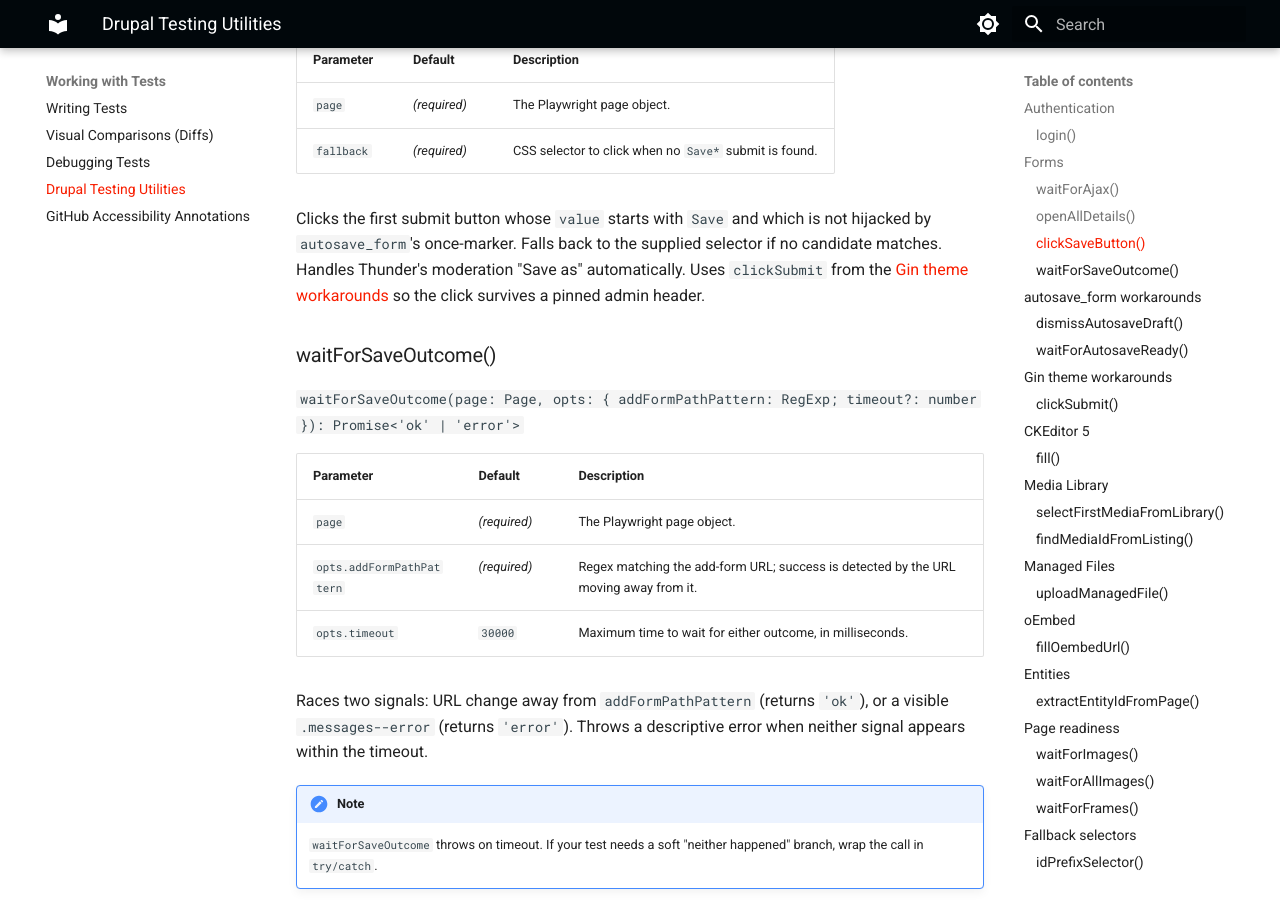
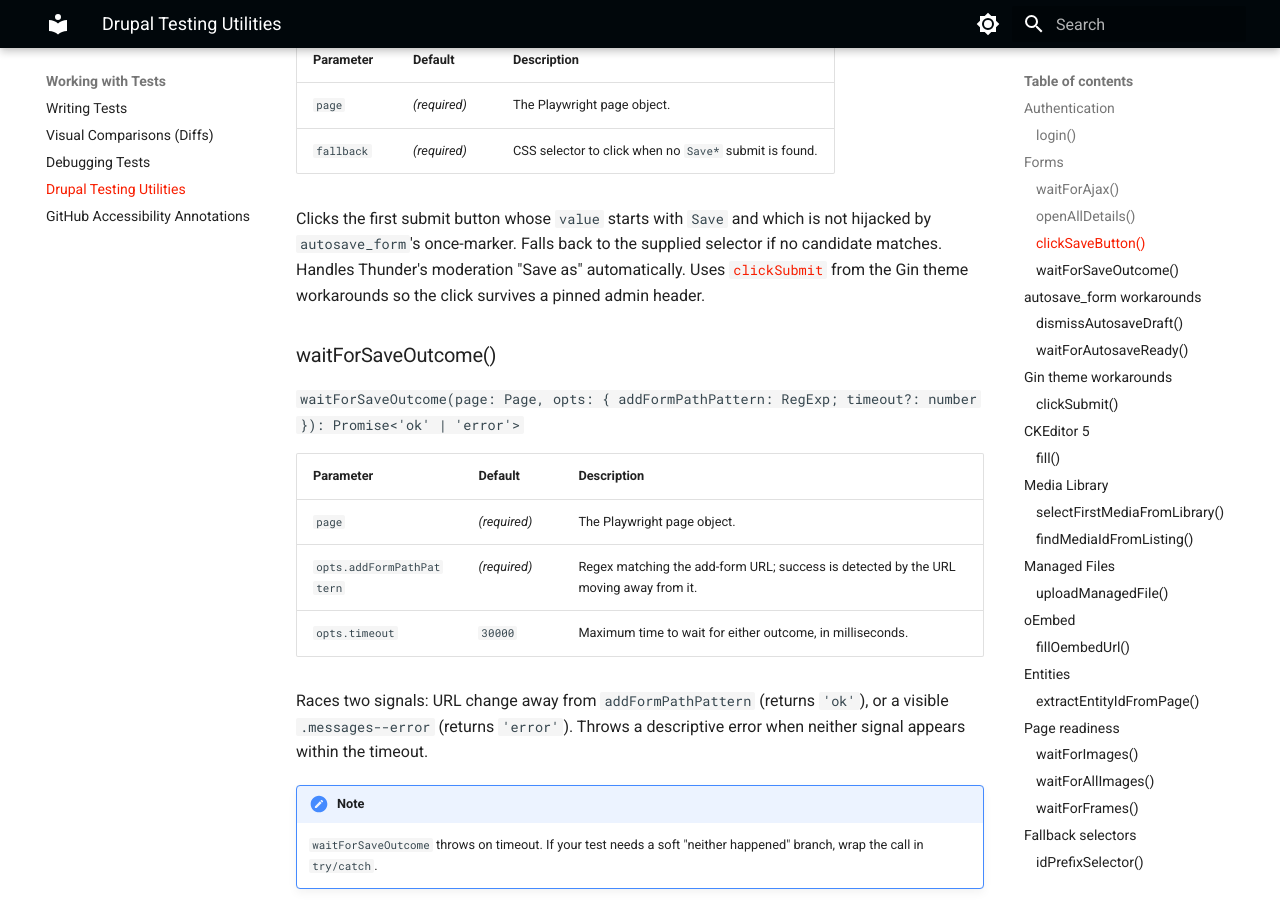
Before and after one commit to Lullabot/playwright-drupal, an MkDocs documentation site: the page built from docs/guides/drupal-testing-utilities.md, in a window 1280 px wide and 900 px high, scrolled down 2157 px. Built offline with MkDocs 1.6.1 and Material for MkDocs 9.7.7, drawn with Linux system fonts in a browser that asks for light colours; the version menu is left out; part of the change alters nothing that is shown.

````diff
--- a/docs/guides/drupal-testing-utilities.md
+++ b/docs/guides/drupal-testing-utilities.md
@@ -94,7 +94,7 @@ Expands every `<details>` element on the page (vertical tabs, field groups, coll
 | `page` | *(required)* | The Playwright page object. |
 | `fallback` | *(required)* | CSS selector to click when no `Save*` submit is found. |
 
-Clicks the first submit button whose `value` starts with `Save` and which is not hijacked by `autosave_form`'s once-marker. Falls back to the supplied selector if no candidate matches. Handles Thunder's moderation "Save as" automatically. Uses `clickSubmit` from the [Gin theme workarounds](#gin-theme-workarounds) so the click survives a pinned admin header.
+Clicks the first submit button whose `value` starts with `Save` and which is not hijacked by `autosave_form`'s once-marker. Falls back to the supplied selector if no candidate matches. Handles Thunder's moderation "Save as" automatically. Uses [`clickSubmit`](#clicksubmit) from the Gin theme workarounds so the click survives a pinned admin header.
 
 ### waitForSaveOutcome()
 
@@ -155,7 +155,7 @@ test('deletes a node', async ({ page }) => {
 
 `clickSubmit(locator: Locator): Promise<void>`
 
-Scrolls `locator` into view and clicks it with `force: true`. Two steps are needed because Playwright's default actionability check passes once the button is in the viewport, but Gin's sticky header can still cover it; `force: true` bypasses the overlap check, and the scroll ensures the button actually lands at a free position. Use for delete buttons, moderation actions, and any other submit-style click you don't want the pinned header to intercept. `clickSaveButton` already delegates here internally.
+Scrolls `locator` into view and clicks it with `force: true`. Two steps are needed because Playwright's default actionability check passes once the button is in the viewport, but Gin's sticky header can still cover it; `force: true` bypasses the overlap check, and the scroll ensures the button actually lands at a free position. Use for delete buttons, moderation actions, and any other submit-style click you don't want the pinned header to intercept. [`clickSaveButton`](#clicksavebutton) already delegates here internally.
 
 ## CKEditor 5
 
@@ -190,7 +190,7 @@ Waits for the editor to become visible, clicks to place the caret, clears existi
 
 ## Media Library
 
-Drive Drupal's `media_library` widget end-to-end: open the modal, optionally upload a fixture when the library is empty, select the first available item, and click "Insert selected". `findMediaIdFromListing` covers the post-save fallback for distributions where the redirect doesn't land on `/media/N`.
+Drive Drupal's `media_library` widget end-to-end: open the modal, optionally upload a fixture when the library is empty, select the first available item, and click "Insert selected". [`findMediaIdFromListing`](#findmediaidfromlisting) covers the post-save fallback for distributions where the redirect doesn't land on `/media/N`.
 
 ```typescript
 import path from 'node:path';
@@ -258,7 +258,7 @@ test('uploads an image into a managed_file field', async ({ page }) => {
 Throws when the file ID still isn't present after the retry.
 
 !!! note
-    Works especially well with `autosave_form`-enabled distributions (e.g. Drupal CMS) because the internal `waitForAjax` covers both core AJAX and the autosave post.
+    Works especially well with `autosave_form`-enabled distributions (e.g. Drupal CMS) because the internal [`waitForAjax`](#waitforajax) covers both core AJAX and the autosave post.
 
 ## oEmbed
 
@@ -283,7 +283,7 @@ test('embeds a YouTube video', async ({ page }) => {
 | `selector` | *(required)* | Selector for the oEmbed input. |
 | `url` | *(required)* | URL to fill. |
 
-Fills, blurs (Tab), waits for AJAX, then warns via `console.warn` if a `.messages--error` is visible. Invalid URLs are common during fixture setup; callers who need hard-fail behaviour should inspect the error message themselves or use `waitForSaveOutcome`.
+Fills, blurs (Tab), waits for AJAX, then warns via `console.warn` if a `.messages--error` is visible. Invalid URLs are common during fixture setup; callers who need hard-fail behaviour should inspect the error message themselves or use [`waitForSaveOutcome`](#waitforsaveoutcome).
 
 ## Entities
 
@@ -338,7 +338,7 @@ Scrolls each matching image into view (to trigger lazy loading) and waits for th
 
 `waitForAllImages(page: Page): Promise<void>`
 
-Shorthand for `waitForImages(page, 'img:visible')`.
+Shorthand for [`waitForImages(page, 'img:visible')`](#waitforimages).
 
 ### waitForFrames()
 
@@ -372,7 +372,7 @@ Pure string transform that rewrites every `#id` chunk in `selector` to `[id="<id
 Check whether a Drupal module is enabled, or assert that a list of modules is enabled before a test runs. Drush-first: tests running inside this package's lifecycle get a fast, reliable check via `drush pm:list`. A UI fallback is available for contexts without Drush.
 
 !!! warning
-    `isModuleEnabled` requires a bootstrapped test site because it uses `execDrushInTestSite`. For probes against a long-lived local site, use `isModuleEnabledByPath` directly.
+    [`isModuleEnabled`](#ismoduleenabled) requires a bootstrapped test site because it uses `execDrushInTestSite`. For probes against a long-lived local site, use [`isModuleEnabledByPath`](#ismoduleenabledbypath) directly.
 
 ```typescript
 import { test, validateRequiredModules } from '@packages/playwright-drupal';
@@ -430,7 +430,7 @@ test('content creation logs no errors', async ({ page }) => {
 
 `isDblogEnabled(): Promise<boolean>`
 
-Thin wrapper around `isModuleEnabled('dblog')`.
+Thin wrapper around [`isModuleEnabled('dblog')`](#ismoduleenabled).
 
 ### truncateDblog()
 
````
